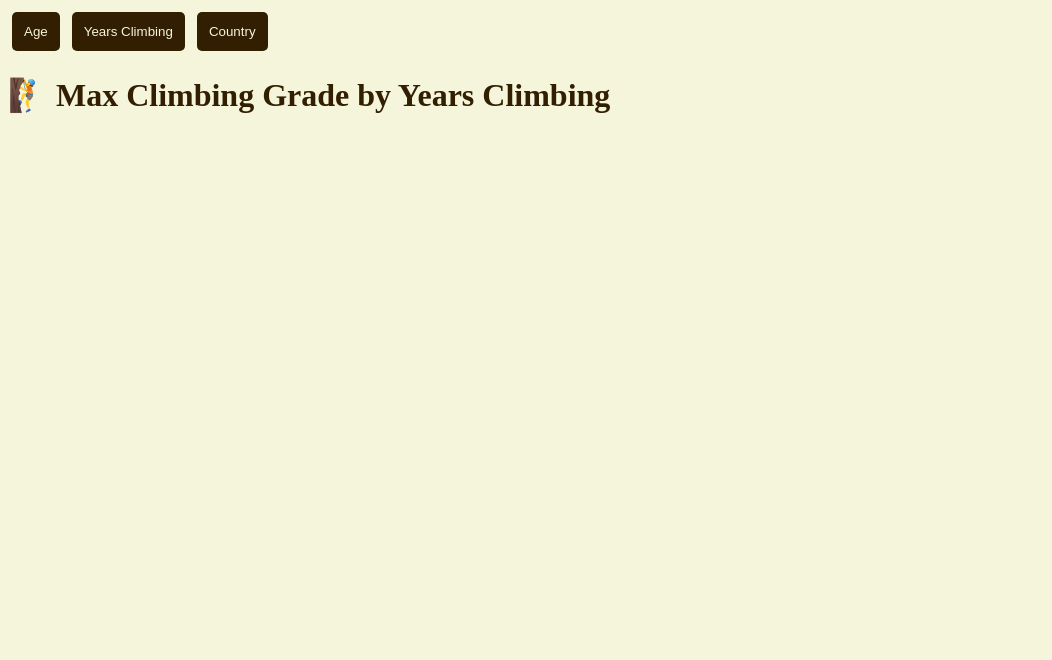
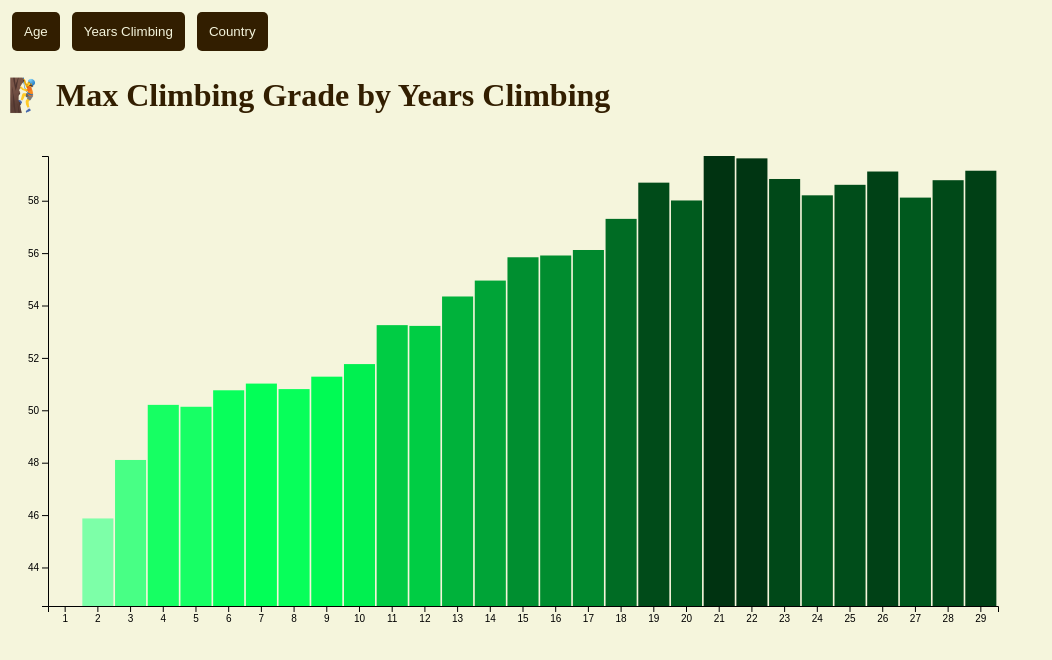
Before and after one commit to bakedoatmeal/d3-climbs, a plain HTML site: page index.html in a window 1280 px wide. Shown: the whole page, without its empty margins (0-1052 px from the left). Drawn offline with nearby package versions, Linux system fonts and the light colour scheme.

Commit message:
refactor

```diff
--- a/index.html
+++ b/index.html
@@ -16,6 +16,167 @@
   <h1 id="label">🧗 Max Climbing Grade by Years Climbing </h1>
   <svg id="svg" width="1000" height="500"></svg>
   <script src="https://d3js.org/d3.v7.min.js"></script>
-  <script src="script.js"/>
+  <script>
+
+    async function handleData(property) {
+
+    d3.select("svg")
+      .selectAll("*")
+      .remove();
+
+    let data = await d3.csv('climber_df.csv')
+    data = getAverages(data, property)
+    console.log(data)
+    const margin = { top: 10, right: 10, bottom: 20, left: 40 }
+    const width = 1000 - (margin.left + margin.right)
+    const height = 500 - (margin.top + margin.bottom)
+
+    // x scale
+    const xscale = d3.scaleBand()
+      .domain(data.map(d => d.property))
+      .range([margin.left, width + margin.left])
+      .padding(0.05) // space between bars
+
+    // y scale
+    const dataExtent = d3.extent(data, d => d.average)
+    const yscale = d3.scaleLinear()
+      .domain(dataExtent)
+      .range([height, margin.bottom])
+
+    const colorscale = d3.scaleLinear()
+      .domain(d3.extent(data, d => d.average))
+      .range([90, 10])
+
+    // Select the SVG (root node)
+    const svg = d3.select('#svg')
+
+    const barGroup = svg.append('g')
+    // Make the bars
+    barGroup
+      .selectAll('rect')
+      .data(data)
+      .enter()
+      .append('rect')
+      .attr('class', 'bar')
+      .attr('fill', d => `hsl(140, 100%, ${colorscale(d.average)}%)`)
+      .attr('x', (d, i) => xscale(d.property))
+      .attr('y', d => yscale(d.average))
+      .attr('width', xscale.bandwidth())
+      .attr('height', d => height - yscale(d.average))
+
+    const bottomAxis = d3.axisBottom(xscale)
+    svg
+      .append('g')
+      .attr('transform', `translate(${0}, ${height})`)
+      .call(bottomAxis)
+
+    const leftAxis = d3.axisLeft(yscale)
+        .tickFormat(d3.format('.2s')) // Format the axis
+
+    svg
+    .append('g')
+    .attr('transform', `translate(${margin.left}, 0)`)
+    .call(leftAxis)
+
+    }
+
+    const getTotalClimbers = (data) => data.length
+    // climbers from which country are best?
+    // grade level per years of climbing
+    // grade level per height -> men/women
+
+    const gradeByAgeGroups = (climbers) => {
+
+    // const passengers = data.filter((passenger) => property in passenger.fields)
+    // const array = passengers.reduce((prev, passenger) => {
+    // 	if (prev[Math.floor(passenger.fields[property] / step)] === undefined) {
+    // 		prev[Math.floor(passenger.fields[property] / step)] = 1
+    // 		// console.log(prev[Math.floor(passenger.fields[property] / step)])
+    // 	} else {
+    // 		prev[Math.floor(passenger.fields[property] / step)] += 1
+    // 	}
+    // 	return prev
+    // }, [])
+    // for (let i = 0; i < array.length; i ++ ) {
+    // 	if (array[i] === undefined) {
+    // 		array[i] = 0
+    // 	}
+    // }
+    // return array
+
+    console.log(climbers)
+    let hist = {}
+    hist = climbers.reduce((prev, climber) => {
+      if (Math.floor(climber.age) in prev ) {
+        prev[Math.floor(climber.age)].push(climber.grades_max)
+        // console.log(prev[Math.floor(passenger.fields[property] / step)])
+      } else {
+        prev[Math.floor(climber.age)] = [climber.grades_max]
+      }
+      return prev
+    }, hist)
+
+    console.log(hist)
+    return hist
+    }
+
+    const gradeByProperty = (data, property) => {
+    const climbers = data.filter((climber) => property in climber);
+
+    if (property === 'age') {
+      return gradeByAgeGroups(climbers);
+    }
+
+    let hist = {}
+
+    if (data.length - climbers.length > 0) {
+      hist.undefined = data.length - climbers.length
+    }
+
+    hist = climbers.reduce((prev, climber) => {
+      if (climber[property] in prev) {
+        prev[climber[property]].push(climber.grades_max)
+      } else {
+        prev[climber[property]] = [climber.grades_max]
+      }
+      return prev
+    }, hist)
+
+    return hist
+    }
+
+    const getAverages = (rawData, property) => {
+    const data = gradeByProperty(rawData, property)
+    const keys = Object.keys(data)
+    return keys.map((key) => {
+      const sum = data[key].reduce((prev, curr) => prev+parseInt(curr), 0)
+      console.log(sum)
+      const average = sum / (data[key].length)
+      return {
+        property: key,
+        average: average,
+      }
+    })
+    }
+
+
+    const label = document.getElementById('label')
+    const ageButton = document.getElementById('age').addEventListener('click', () => {
+    handleData('age');
+    label.innerHTML = `🧗 Max Climbing Grade by Age`
+    });
+    const yearsButton = document.getElementById('years').addEventListener('click', () => {
+    handleData('years_cl')
+    label.innerHTML = `🧗 Max Climbing Grade by Years Climbing`
+    });
+    const countryButton = document.getElementById('country').addEventListener('click', () => {
+    handleData('country')
+    label.innerHTML = `🧗 Max Climbing Grade by Country`
+    });
+
+
+    handleData('years_cl');
+
+  </script>
 </body>
 </html>
```
